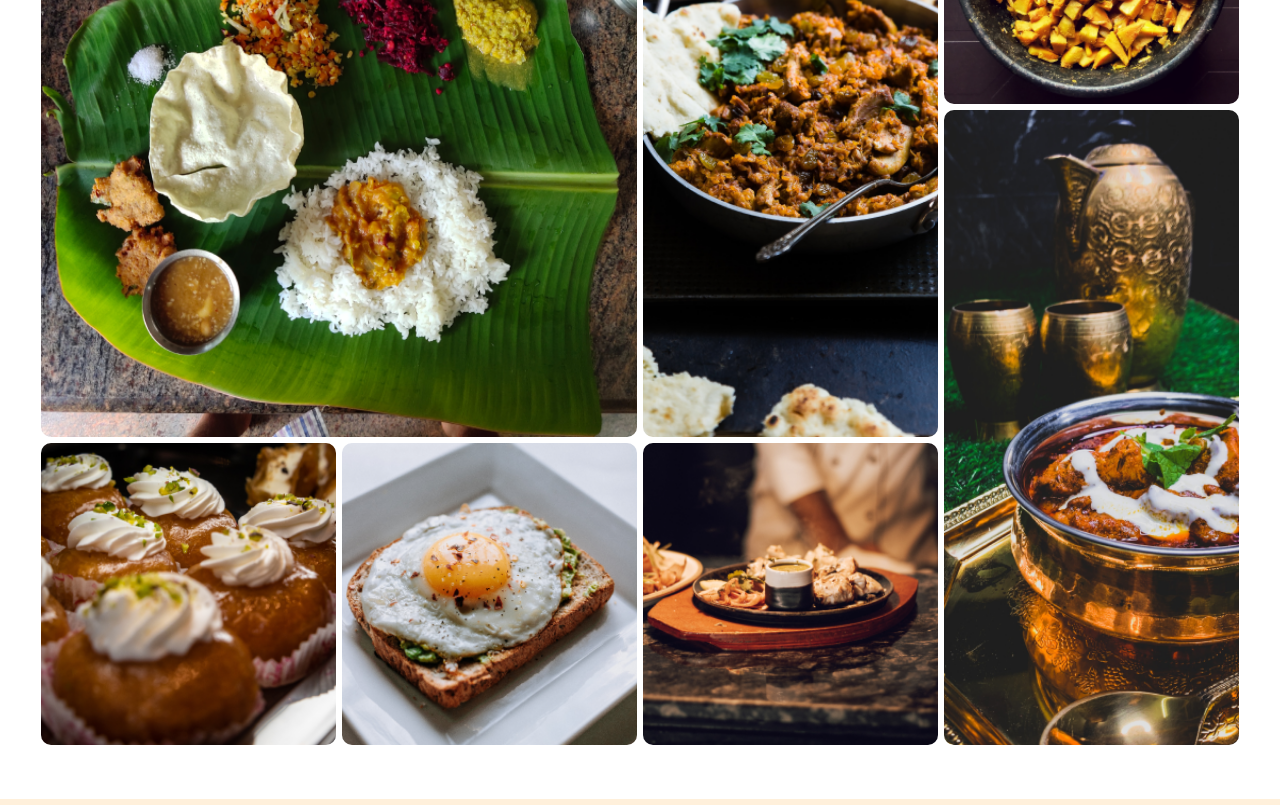
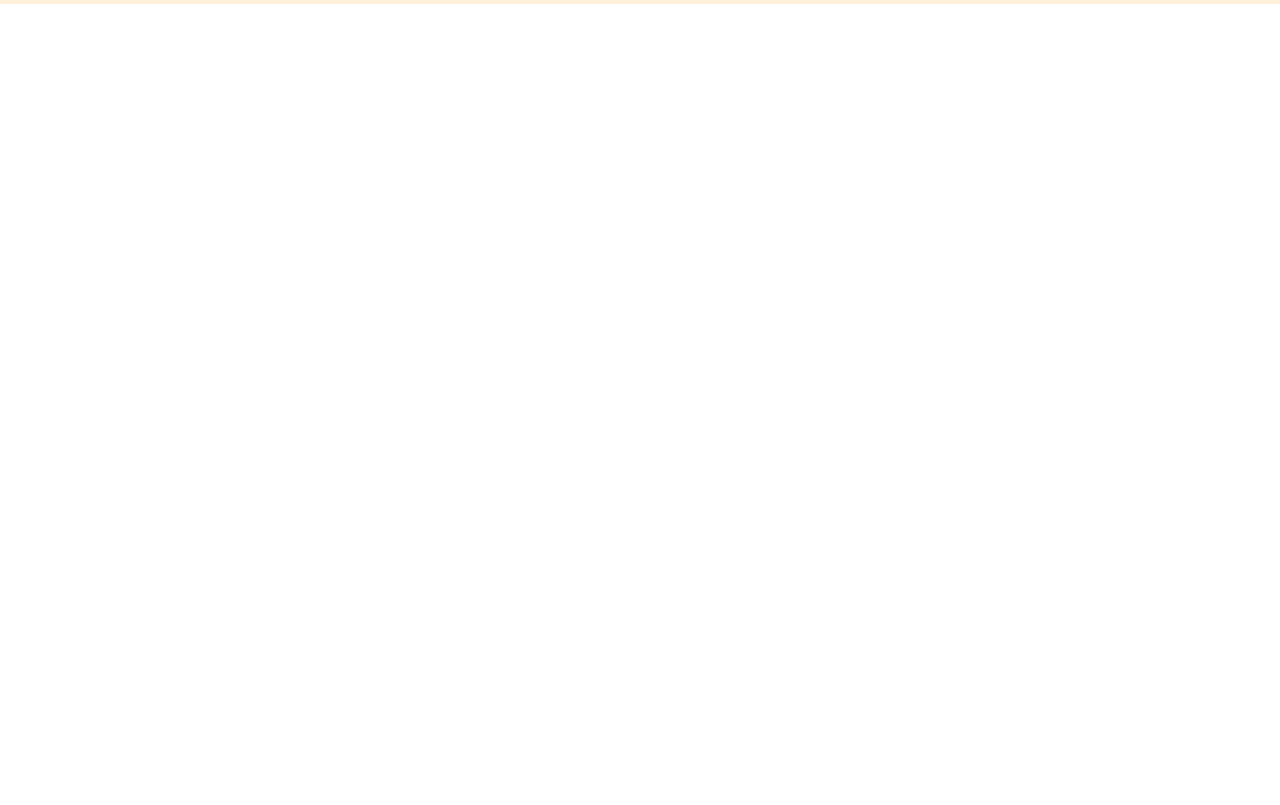
Before and after one commit to deepakguptabca/Book_Bro, a plain HTML site: page index.html in a window 1280 px wide. Shown: the part 945-1750 px from the top of the page. After the commit the page ends 949 px from the top, so only its background shows below. Drawn offline with Linux system fonts and the light colour scheme.

Commit message:
all done

```diff
--- a/index.html
+++ b/index.html
@@ -87,8 +87,8 @@
             <h2>Explore Our Menu</h2>
         </div>
 
-
-    <div class="grid">
+naman add your content here liek cards
+    <!-- <div class="grid">
         <div class="item1">
             <img class="grid_image" src="images/grid_image1.png" alt="image1">
         </div>
@@ -116,7 +116,7 @@
         <div class="item7">
             <img class="grid_image" src="images/grid_image7.png" alt="image1">
         </div>
-    </div>
+    </div> -->
 </section>
 
     <section class="end">
```
